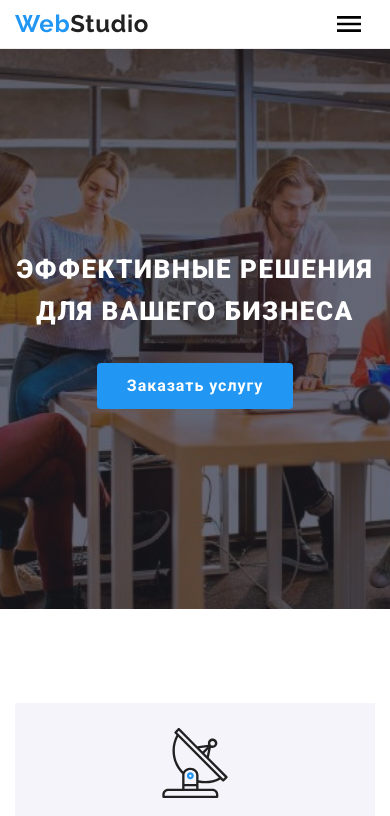
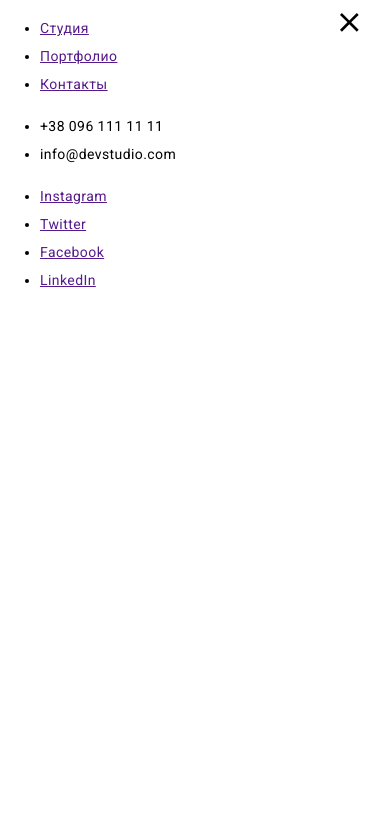
Before and after one commit to Prime-DS/goit-markup-hw-08, a plain HTML site: page index.html in a window 390 px wide. Both pictures are taken after a click on the button "кнопка открытия меню". Shown: the top 816 px of the page. Drawn offline with nearby package versions, Linux system fonts and the light colour scheme.

Commit message:
add btn menu

```diff
--- a/index.html
+++ b/index.html
@@ -64,7 +64,11 @@ rel="stylesheet">
             </ul>
 
 
-            <button class="menu-btn" type="button" aria-label="кнопка открытия меню">
+            <button class="menu-btn"
+            type="button"
+            aria-label="кнопка открытия меню"
+            aria-expanded="false"
+            data-menu-button>
                 <svg class="menu-btn__icon" width="40" height="40">
                     <use class="menu-btn__icon-open" href="./images/icons.svg#icon-icon-menu"></use>
                     <use class="menu-btn__icon-close" href="./images/icons.svg#icon-icon-close"></use>
@@ -636,7 +640,7 @@ rel="stylesheet">
 
     <!-- Мобильное меню -->
 
-    <!-- <div class="mobile-overlay">
+    <div class="mobile-overlay" data-menu>
             <div class="mobile-menu">
                 <nav class="mobile-nav">
                     <ul class="mobile-nav__list">
@@ -677,5 +681,6 @@ rel="stylesheet">
     </div> -->
 
     <script src="./js/modal.js"></script>
+    <script src="./js/menu.js"></script>
 </body>
 </html>
--- /dev/null
+++ b/js/menu.js
@@ -0,0 +1,12 @@
+(() => {
+  const menuBtnRef = document.querySelector("[data-menu-button]");
+  const mobileMenuRef = document.querySelector("[data-menu]");
+
+  menuBtnRef.addEventListener("click", () => {
+    const expanded =
+      menuBtnRef.getAttribute("aria-expanded") === "true" || false;
+    menuBtnRef.classList.toggle("is-active");
+    menuBtnRef.setAttribute("aria-expanded", !expanded);
+    mobileMenuRef.classList.toggle("is-open");
+  });
+})();
--- a/sass/base/_base.scss
+++ b/sass/base/_base.scss
@@ -68,8 +68,13 @@ img {
 
 .section {
 
-    padding-top: 94px;
-    padding-bottom: 94px;
+    padding: 60px 0;
+
+    @include mq(desktop) {
+        padding-top: 94px;
+        padding-bottom: 94px;
+    }
+
 }
 
 .container {
--- a/sass/components/_menu-btn.scss
+++ b/sass/components/_menu-btn.scss
@@ -1,8 +1,17 @@
 .menu-btn {
-    display: flex;
+    position: relative;
+
+
+
     background-color: transparent;
     border: transparent;
     outline: transparent;
+
+    z-index: 99;
+
+
+
+
 
 
     @include mq (tablet) {
@@ -15,12 +24,15 @@
         margin-left: auto;
         width: 40px;
         height: 40px;
+        :hover {
+            fill: var(--accent-color);
+        }
 
         &-open{
             opacity: 1;
 
+        }
 
-        }
         &-close{
             opacity: 0;
 
@@ -29,3 +41,11 @@
     }
 
 }
+
+.menu-btn.is-active .menu-btn__icon-open {
+    opacity: 0;
+}
+
+.menu-btn.is-active .menu-btn__icon-close {
+    opacity: 1;
+}
--- a/sass/components/_mobile-menu.scss
+++ b/sass/components/_mobile-menu.scss
@@ -1,4 +1,29 @@
+.mobile-overlay {
+    position: fixed;
+    top: 0;
+    left: 0;
+    width: 100vw;
+    height: 100vh;
+
+
+    transform: translateX(100%);
+    visibility: hidden;
+    pointer-events: none;
+    transition: transform ;
+
+    &.is-open {
+        transform: translateX(0);
+        visibility: visible;
+        pointer-events: initial;
+    }
+
+}
+
+
+
 .mobile-menu {
     width: 100%;
     height: 100%;
+
+    background-color: var(--header-bg-color);
 }
--- a/sass/main.scss
+++ b/sass/main.scss
@@ -1,10 +1,9 @@
 @import "./variables/variables";
+@import "./components/mixin";
 // base stale
 @import "./base/base";
 
 // Components
-
-@import "./components/mixin";
 @import "./components/header";
 @import "./components/hero";
 @import "./components/feature";
```
Also changed, not shown: portfolio.html (+52 -2 lines), css/main.css, css/main.min.css, images/portfolio/technoquack_lg.jpg (renamed from images/technoquack.jpg), 2 other files.
